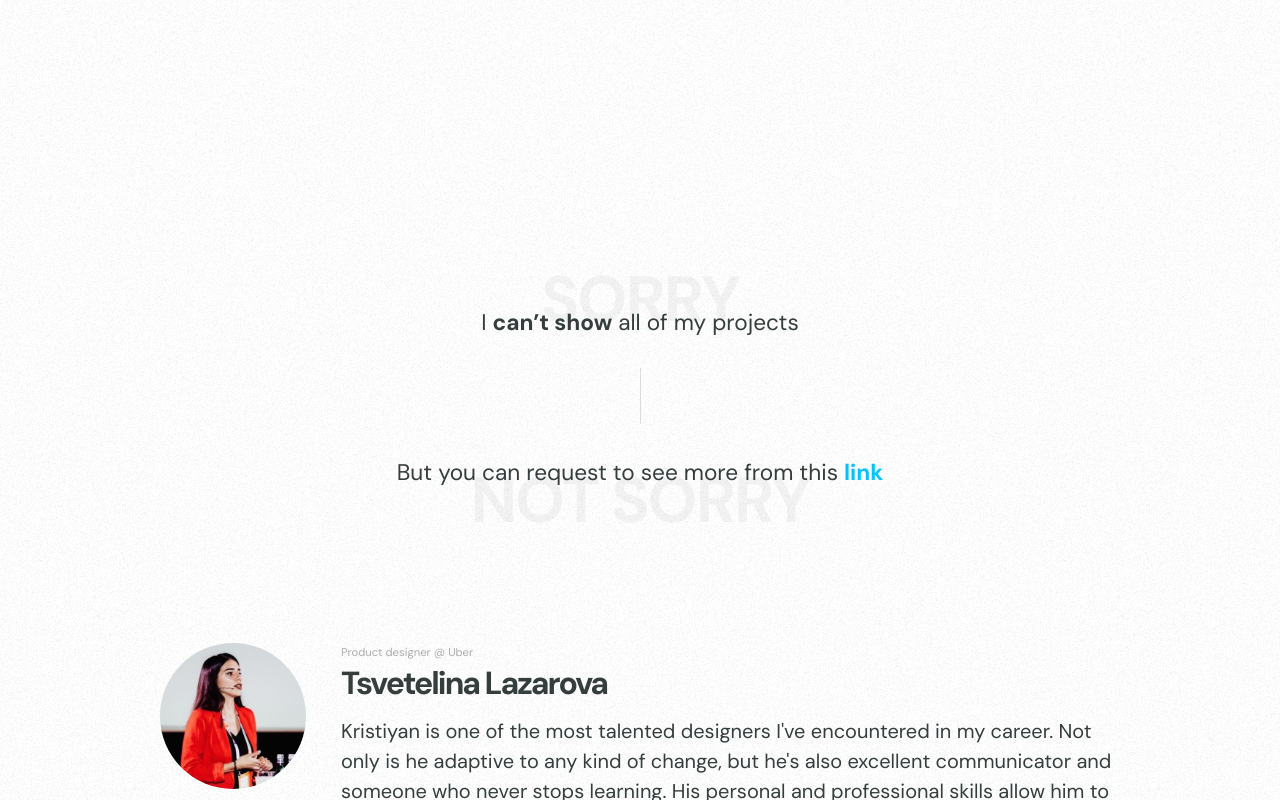
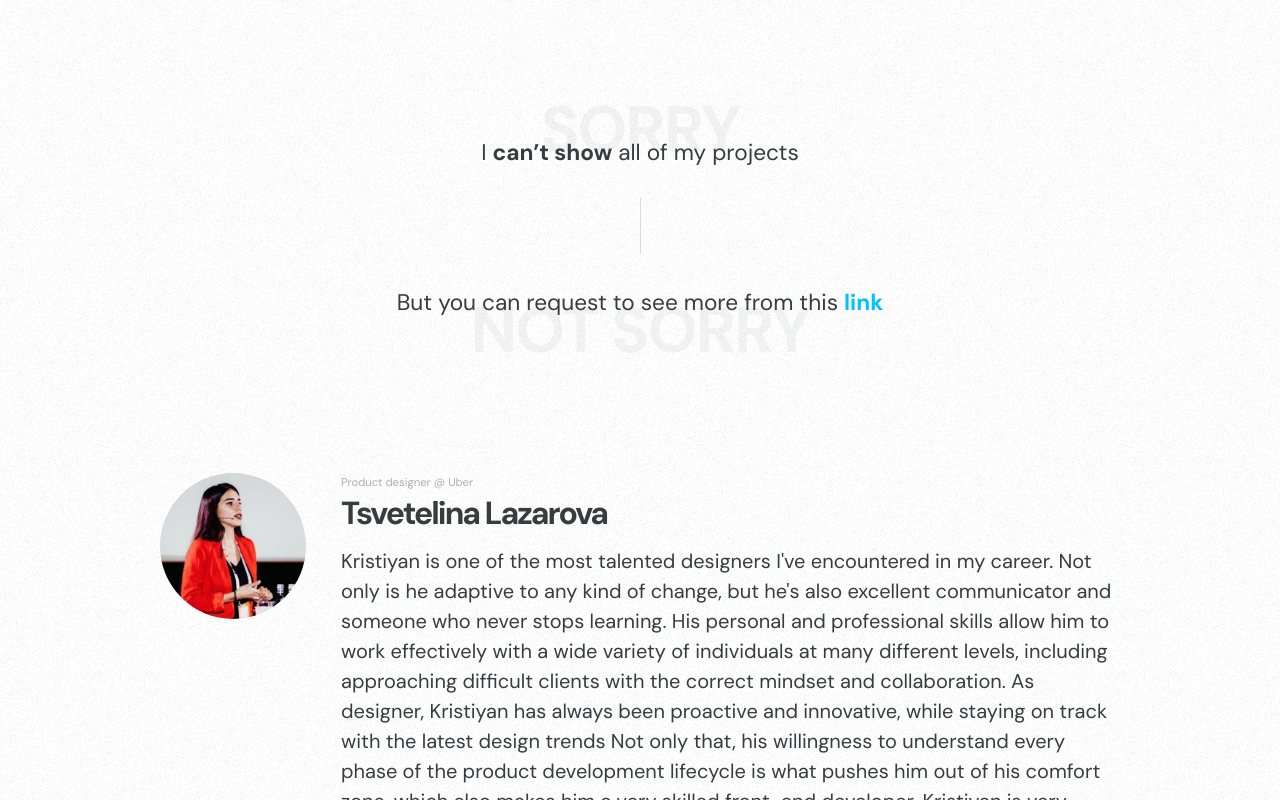
Before and after one commit to ksrebrev/portfolio, a React app: page / in a window 1280 px wide. Shown: the part 3740-4540 px from the top of the page. Built offline with nearby package versions, Linux system fonts and the light colour scheme.

Commit message:
small fix on paddings

```diff
--- a/src/components/work/testimonials/styles.scss
+++ b/src/components/work/testimonials/styles.scss
@@ -3,13 +3,9 @@
 .testimonials {
   display: flex;
   flex-direction: column;
-  margin-top: 180px;
+  margin-top: 10px;
   align-items: center;
   justify-content: center;
-
-  @media all and (max-width: $mobile) {
-    margin-top: 40px;
-  }
 
   .note {
     display: flex;
```
